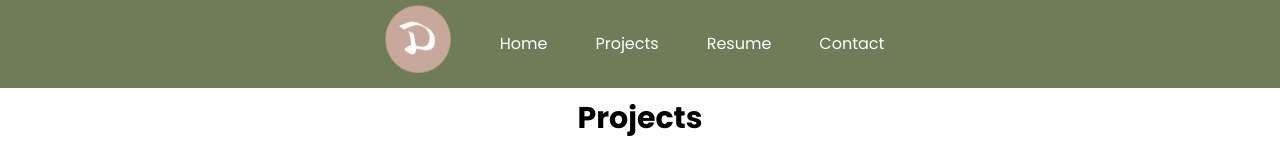
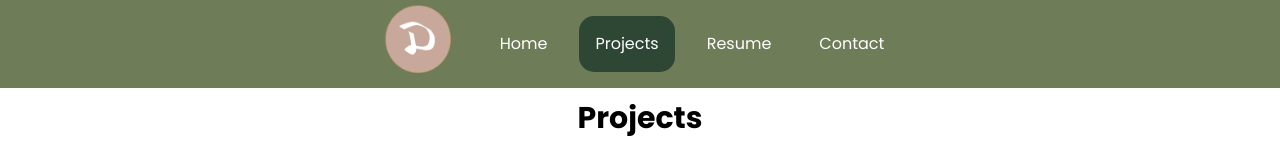
Before and after one commit to danad1821/portfolio, a Next.js app: page /projects in a window 1280 px wide. Shown: the top 160 px of the page. Built offline with nearby package versions, Linux system fonts and the light colour scheme; no server answers.

Commit message:
header indicates active link

```diff
--- a/src/app/globals.css
+++ b/src/app/globals.css
@@ -49,6 +49,11 @@ footer {
     border-radius: 15px;
 }
 
+.active-link{
+    background-color: var(--primary-green);
+    border-radius: 15px;
+}
+
 .bg-gold{
     background-color: var(--gold);
 }
--- a/src/app/page.tsx
+++ b/src/app/page.tsx
@@ -68,7 +68,7 @@ export default function Home() {
           <h2 className="text-xl mb-4 font-bold text-white">Checkout my projects</h2>
           <div className="flex gap-4 overflow-auto">
             {projects.length > 0
-              ? projects.map((project, index) => (
+              ? projects.slice(0,3).map((project, index) => (
                   <ProjectCard key={index} project={project} />
                 ))
               : "No projects available"}
--- a/src/components/header.tsx
+++ b/src/components/header.tsx
@@ -1,4 +1,7 @@
+'use client'
+import { usePathname } from 'next/navigation';
 export default function Header() {
+  const pathname = usePathname();
   return (
     <header className="bg-color-secondary-green text-black sticky top-0 bottom-frame-border">
       <nav className="bg-color-secondary-green">
@@ -6,16 +9,16 @@ export default function Header() {
           <li className="p-1 jusitfy-self-start">
             <img src="/logo.png" className="w-20 h-20" alt="" />
           </li>
-          <li className="p-4 nav-link">
+          <li className={`p-4 nav-link ${pathname === '/' ? "active-link" :""}`}>
             <a href="/">Home</a>
           </li>
-          <li className="p-4 nav-link">
+          <li className={`p-4 nav-link ${pathname === '/projects' ? "active-link" :""}`}>
             <a href="/projects">Projects</a>
           </li>
-          <li className="p-4 nav-link">
+          <li className={`p-4 nav-link ${pathname === '/resume' ? "active-link" :""}`}>
             <a href="/resume">Resume</a>
           </li>
-          <li className="p-4 nav-link">
+          <li className={`p-4 nav-link ${pathname === '/contact' ? "active-link" :""}`}>
             <a href="/contact">Contact</a>
           </li>
         </ul>
```
